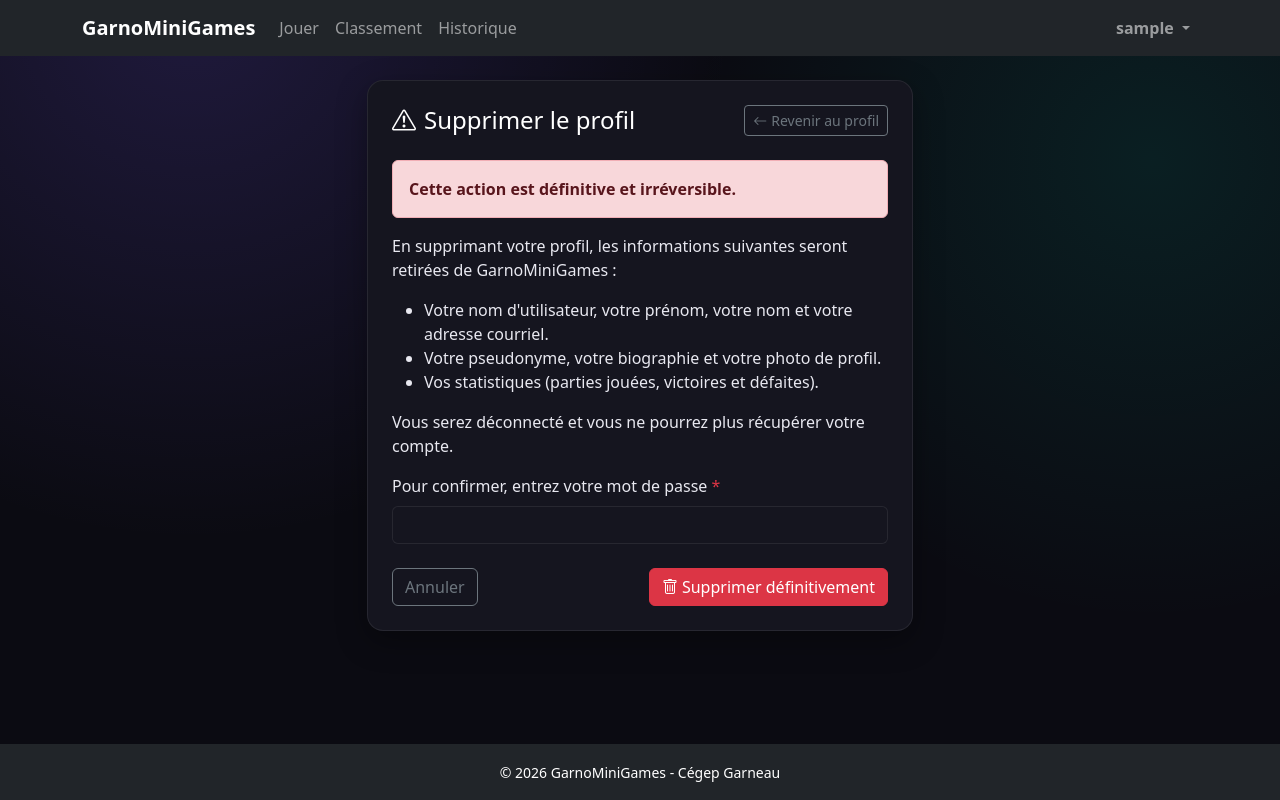
After one commit to Brian-Belleau/Projet-Web, a Django app: page /accounts/profil/supprimer/ in a window 1280 px wide. The commit adds this page. Run offline with Django 5.2, Linux system fonts and the light colour scheme; the visitor is signed in with stand-in values (Sample User, id 1).

Commit message:
FEAT - Permet de supprimer un profil connecter avec confirmation

```diff
--- a/GarnoMiniGames/accounts/forms.py
+++ b/GarnoMiniGames/accounts/forms.py
@@ -173,3 +173,22 @@ class ProfileForm(forms.ModelForm):
                 self.user.save()
                 profile.save()
         return profile
+
+
+class ProfileDeleteForm(BootstrapMixin, forms.Form):
+    """Demande le mot de passe de l'utilisateur pour confirmer la suppression de son compte."""
+    password = forms.CharField(
+        label="Mot de passe",
+        strip=False,
+        widget=forms.PasswordInput(attrs={"autocomplete": "current-password"}),
+    )
+
+    def __init__(self, user, *args, **kwargs):
+        super().__init__(*args, **kwargs)
+        self.user = user
+
+    def clean_password(self):
+        password = self.cleaned_data["password"]
+        if not self.user.check_password(password):
+            raise forms.ValidationError("Mot de passe incorrect.")
+        return password
--- a/GarnoMiniGames/accounts/templates/accounts/_profile_card.html
+++ b/GarnoMiniGames/accounts/templates/accounts/_profile_card.html
@@ -12,6 +12,9 @@
                 </a>
                 <a href="{% url 'accounts:profile_edit' %}" class="btn btn-primary">
                     <i class="bi bi-pencil-square me-1"></i>Modifier le profil
+                </a>
+                <a href="{% url 'accounts:profile_delete' %}" class="btn btn-outline-danger">
+                    <i class="bi bi-trash me-1"></i>Supprimer mon profil
                 </a>
             </div>
             {% else %}
--- /dev/null
+++ b/GarnoMiniGames/accounts/templates/accounts/profile_delete.html
@@ -0,0 +1,55 @@
+{% extends "base.html" %}
+
+{% block title %}Supprimer mon profil{% endblock %}
+
+{% block content %}
+<div class="row justify-content-center">
+    <div class="col-lg-6">
+        <div class="card-gmg p-4">
+            <div class="d-flex justify-content-between align-items-center mb-4">
+                <h2 class="h4 mb-0"><i class="bi bi-exclamation-triangle me-2"></i>Supprimer le profil</h2>
+                <a href="{% url 'accounts:profile' %}" class="btn btn-outline-secondary btn-sm">
+                    <i class="bi bi-arrow-left me-1"></i>Revenir au profil
+                </a>
+            </div>
+
+            <div class="alert alert-danger" role="alert">
+                <strong>Cette action est définitive et irréversible.</strong>
+            </div>
+
+            <p>En supprimant votre profil, les informations suivantes seront retirées de GarnoMiniGames :</p>
+            <ul>
+                <li>Votre nom d'utilisateur, votre prénom, votre nom et votre adresse courriel.</li>
+                <li>Votre pseudonyme, votre biographie et votre photo de profil.</li>
+                <li>Vos statistiques (parties jouées, victoires et défaites).</li>
+            </ul>
+            <p>Vous serez déconnecté et vous ne pourrez plus récupérer votre compte.</p>
+
+            <form method="post" novalidate>
+                {% csrf_token %}
+
+                {% if form.non_field_errors %}
+                <div class="alert alert-danger">{{ form.non_field_errors|join:" " }}</div>
+                {% endif %}
+
+                <div class="mb-3">
+                    <label for="{{ form.password.id_for_label }}" class="form-label">
+                        Pour confirmer, entrez votre mot de passe <span class="text-danger">*</span>
+                    </label>
+                    <input type="password" name="{{ form.password.html_name }}" id="{{ form.password.id_for_label }}"
+                        class="form-control{% if form.password.errors %} is-invalid{% endif %}"
+                        autocomplete="current-password" required>
+                    <div class="invalid-feedback">{{ form.password.errors|join:", " }}</div>
+                </div>
+
+                <div class="d-flex justify-content-between align-items-center mt-4">
+                    <a href="{% url 'accounts:profile' %}" class="btn btn-outline-secondary">Annuler</a>
+                    <button type="submit" class="btn btn-danger">
+                        <i class="bi bi-trash me-1"></i>Supprimer définitivement
+                    </button>
+                </div>
+            </form>
+        </div>
+    </div>
+</div>
+{% endblock %}
--- a/GarnoMiniGames/accounts/urls.py
+++ b/GarnoMiniGames/accounts/urls.py
@@ -10,6 +10,7 @@ urlpatterns = [
     path("profil/", views.profile, name="profile"),
     path("profil/recherche/", views.search_profiles, name="search_profiles"),
     path("profil/modifier/", views.profile_edit, name="profile_edit"),
+    path("profil/supprimer/", views.profile_delete, name="profile_delete"),
     path("joueur/<str:pseudonym>/", views.player_profile, name="player_profile"),
     path("api/verifier-nom-utilisateur/",
          views.check_username, name="check_username"),
--- a/GarnoMiniGames/accounts/views.py
+++ b/GarnoMiniGames/accounts/views.py
@@ -1,10 +1,12 @@
 from django.contrib import messages
+from django.contrib.auth import logout
 from django.contrib.auth.decorators import login_required
+from django.db import transaction
 from django.db.models import Case, ExpressionWrapper, F, FloatField, Value, When
 from django.http import JsonResponse
 from django.shortcuts import redirect, render
 from django.urls import reverse
-from .forms import CustomUserCreationForm, ProfileForm, LoginForm
+from .forms import CustomUserCreationForm, LoginForm, ProfileDeleteForm, ProfileForm
 from .models import CustomUser, Profile, generate_pseudonym
 from django.contrib.auth.views import LoginView, LogoutView
 
@@ -177,6 +179,27 @@ def profile_edit(request):
 
 
 @login_required
+def profile_delete(request):
+    """Supprime définitivement le compte du joueur connecté après confirmation."""
+    if request.method == "POST":
+        form = ProfileDeleteForm(request.user, request.POST)
+        if form.is_valid():
+            user = request.user
+            with transaction.atomic():
+                user.delete()
+            logout(request)
+            messages.success(
+                request,
+                "Votre profil a été supprimé définitivement. "
+                "Toutes vos informations ont été retirées.",
+            )
+            return redirect("home")
+    else:
+        form = ProfileDeleteForm(request.user)
+    return render(request, "accounts/profile_delete.html", {"form": form})
+
+
+@login_required
 def player_profile(request, pseudonym):
     """Affiche le profil public d'un autre joueur."""
     try:
```
